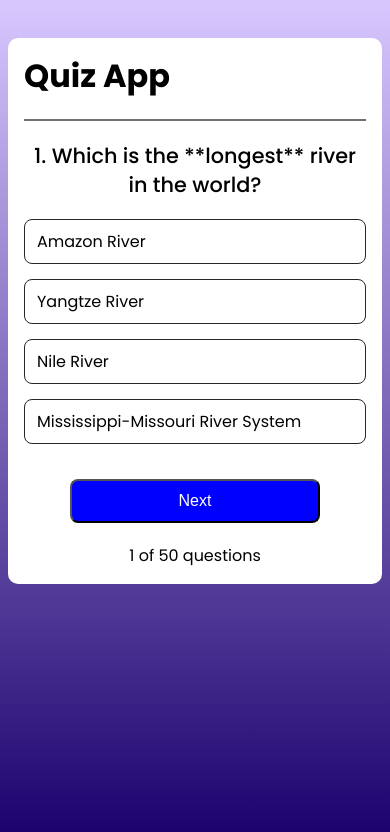
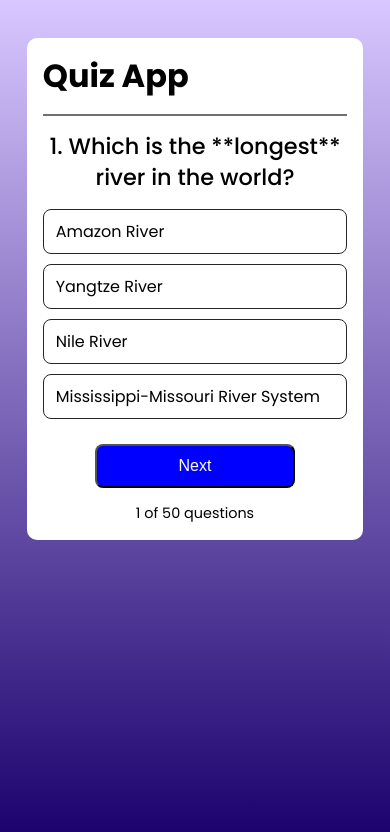
Before and after one commit to siam-gits/quiz-app, a React (Vite) app: page / in a window 390 px wide. Shown: the top 832 px of the page. Built offline with nearby package versions, Linux system fonts and the light colour scheme.

Commit message:
Update Quiz.css

```diff
--- a/src/Components/Quiz/Quiz.css
+++ b/src/Components/Quiz/Quiz.css
@@ -1,52 +1,47 @@
-/* Container */
 .container {
-  width: 100%;            /* fluid */
-  max-width: 640px;       /* caps on large screens */
-  margin: 50px auto;
-  padding: 1.5rem;
+  width: 90%;           /* use most of screen width */
+  max-width: 400px;     /* smaller max-width for iPhones */
+  margin: 30px auto;    /* smaller top margin */
+  padding: 1rem;        /* reduce padding for small screens */
   background: white;
   border-radius: 10px;
   display: flex;
   flex-direction: column;
-  gap: 20px;
+  gap: 15px;
 }
 
-/* Heading */
 .container h2 {
-  font-size: 1.6rem;
+  font-size: 1.4rem;
   font-weight: 500;
   text-align: center;
 }
 
-/* Divider */
 .container hr {
   height: 2px;
   border: none;
   background: #707070;
 }
 
-/* List items */
 .container ul li {
   display: flex;
   align-items: center;
-  min-height: 50px;
-  padding: 0.75rem 1rem;
+  min-height: 45px;
+  padding: 0.5rem 0.75rem;
   border: 1px solid #262626;
   border-radius: 8px;
-  margin-bottom: 15px;
-  font-size: 1.1rem;
+  margin-bottom: 10px;
+  font-size: 1rem;
   cursor: pointer;
-  flex-wrap: wrap; /* allow text to wrap */
+  flex-wrap: wrap;
   word-break: break-word;
 }
 
-/* Buttons */
 .container button {
-  width: 100%;
-  max-width: 250px;
+  width: 100%;          /* full container width */
+  max-width: 200px;     /* smaller max width for iPhones */
   margin: auto;
-  padding: 0.8rem 1rem;
-  font-size: 1.2rem;
+  padding: 0.7rem;
+  font-size: 1rem;
   font-weight: 500;
   border-radius: 8px;
   background: blue;
@@ -54,13 +49,11 @@
   cursor: pointer;
 }
 
-/* Index text */
 .container .index {
   margin: auto;
-  font-size: 1rem;
+  font-size: 0.9rem;
 }
 
-/* Correct / Wrong */
 .container .correct {
   background: #dffff2;
   border-color: green;
@@ -71,25 +64,31 @@
   border-color: red;
 }
 
-/* Media Queries for Mobile (iPhones) */
-@media (max-width: 480px) {
+/* Extra small devices */
+@media (max-width: 360px) {
   .container {
-    margin-top: 30px;
-    padding: 1rem;
+    width: 95%;        /* almost full screen */
+    padding: 0.75rem;
+    gap: 10px;
   }
 
   .container h2 {
-    font-size: 1.3rem;
+    font-size: 1.2rem;
   }
 
   .container ul li {
-    font-size: 1rem;
-    min-height: 45px;
-    padding: 0.5rem 0.75rem;
+    font-size: 0.9rem;
+    min-height: 40px;
+    padding: 0.4rem 0.6rem;
   }
 
   .container button {
-    font-size: 1rem;
-    padding: 0.7rem;
+    max-width: 100%;
+    font-size: 0.95rem;
+    padding: 0.6rem;
+  }
+
+  .container .index {
+    font-size: 0.85rem;
   }
 }
```
